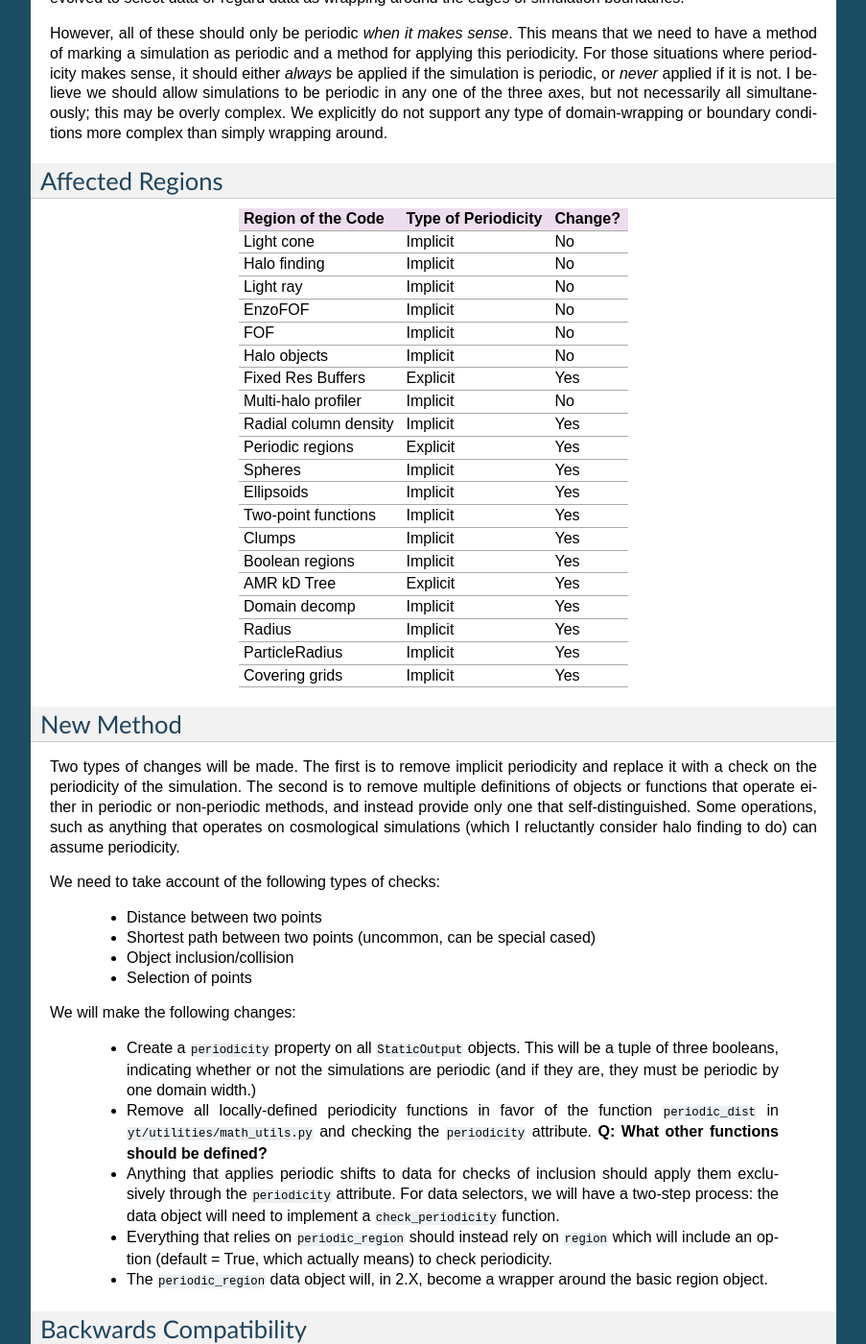
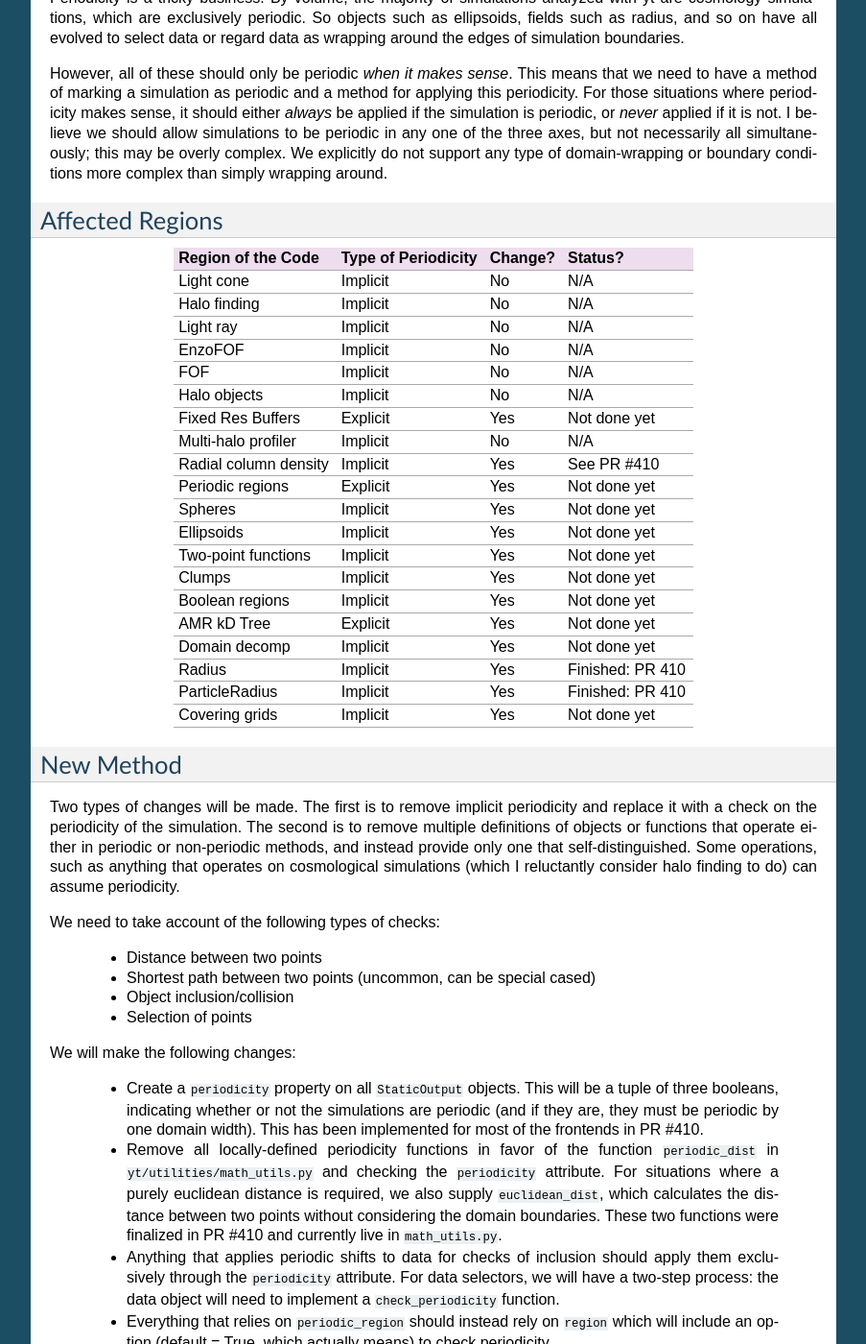
Before and after one commit to yt-project/ytep, a Sphinx documentation site: the page built from source/YTEPs/YTEP-0006.rst, in a window 1280 px wide and 1400 px high, scrolled down 703 px. Shown: the whole window at 96% size, without its empty margins (198-1101 px from the left). Built offline with Sphinx 7.4.7, drawn with Linux system fonts in a browser that asks for light colours; formulas are drawn with MathJax 3; some of the changed text lies outside the part shown.

Commit message:
Updating to reflect PR 410.

```diff
--- a/source/YTEPs/YTEP-0006.rst
+++ b/source/YTEPs/YTEP-0006.rst
@@ -18,7 +19,7 @@ use it correctly.
 Status
 ------
 
-Proposed.
+In progress.  See pull request #410: http://bitbucket.org/yt_analysis/yt/pull-request/410
 
 Project Management Links
 ------------------------
@@ -26,6 +27,7 @@ Project Management Links
   * Mailing list discussion: http://lists.spacepope.org/pipermail/yt-dev-spacepope.org/2012-December/002739.html
   * Mailing list discussion: http://lists.spacepope.org/pipermail/yt-users-spacepope.org/2012-December/003194.html
   * Issue: https://bitbucket.org/yt_analysis/yt/issue/484/fields-dont-know-about-periodic-boundary
+  * Pull request 410: http://bitbucket.org/yt_analysis/yt/pull-request/410
 
 Detailed Description
 --------------------
@@ -49,49 +51,49 @@ wrapping around.
 Affected Regions
 ----------------
 
-+---------------------------+---------------------+---------------+
-| Region of the Code        | Type of Periodicity | Change?       |
-+===========================+=====================+===============+
-| Light cone                | Implicit            | No            |
-+---------------------------+---------------------+---------------+
-| Halo finding              | Implicit            | No            |
-+---------------------------+---------------------+---------------+
-| Light ray                 | Implicit            | No            |
-+---------------------------+---------------------+---------------+
-| EnzoFOF                   | Implicit            | No            |
-+---------------------------+---------------------+---------------+
-| FOF                       | Implicit            | No            |
-+---------------------------+---------------------+---------------+
-| Halo objects              | Implicit            | No            |
-+---------------------------+---------------------+---------------+
-| Fixed Res Buffers         | Explicit            | Yes           |
-+---------------------------+---------------------+---------------+
-| Multi-halo profiler       | Implicit            | No            |
-+---------------------------+---------------------+---------------+
-| Radial column density     | Implicit            | Yes           |
-+---------------------------+---------------------+---------------+
-| Periodic regions          | Explicit            | Yes           |
-+---------------------------+---------------------+---------------+
-| Spheres                   | Implicit            | Yes           |
-+---------------------------+---------------------+---------------+
-| Ellipsoids                | Implicit            | Yes           |
-+---------------------------+---------------------+---------------+
-| Two-point functions       | Implicit            | Yes           |
-+---------------------------+---------------------+---------------+
-| Clumps                    | Implicit            | Yes           |
-+---------------------------+---------------------+---------------+
-| Boolean regions           | Implicit            | Yes           |
-+---------------------------+---------------------+---------------+
-| AMR kD Tree               | Explicit            | Yes           |
-+---------------------------+---------------------+---------------+
-| Domain decomp             | Implicit            | Yes           |
-+---------------------------+---------------------+---------------+
-| Radius                    | Implicit            | Yes           |
-+---------------------------+---------------------+---------------+
-| ParticleRadius            | Implicit            | Yes           |
-+---------------------------+---------------------+---------------+
-| Covering grids            | Implicit            | Yes           |
-+---------------------------+---------------------+---------------+
++---------------------------+---------------------+---------------+------------------+
+| Region of the Code        | Type of Periodicity | Change?       | Status?          |
++===========================+=====================+===============+==================+
+| Light cone                | Implicit            | No            | N/A              |
++---------------------------+---------------------+---------------+------------------+
+| Halo finding              | Implicit            | No            | N/A              |
++---------------------------+---------------------+---------------+------------------+
+| Light ray                 | Implicit            | No            | N/A              |
++---------------------------+---------------------+---------------+------------------+
+| EnzoFOF                   | Implicit            | No            | N/A              |
++---------------------------+---------------------+---------------+------------------+
+| FOF                       | Implicit            | No            | N/A              |
++---------------------------+---------------------+---------------+------------------+
+| Halo objects              | Implicit            | No            | N/A              |
++---------------------------+---------------------+---------------+------------------+
+| Fixed Res Buffers         | Explicit            | Yes           | Not done yet     |
++---------------------------+---------------------+---------------+------------------+
+| Multi-halo profiler       | Implicit            | No            | N/A              |
++---------------------------+---------------------+---------------+------------------+
+| Radial column density     | Implicit            | Yes           | See PR #410      |
++---------------------------+---------------------+---------------+------------------+
+| Periodic regions          | Explicit            | Yes           | Not done yet     |
++---------------------------+---------------------+---------------+------------------+
+| Spheres                   | Implicit            | Yes           | Not done yet     |
++---------------------------+---------------------+---------------+------------------+
+| Ellipsoids                | Implicit            | Yes           | Not done yet     |
++---------------------------+---------------------+---------------+------------------+
+| Two-point functions       | Implicit            | Yes           | Not done yet     |
++---------------------------+---------------------+---------------+------------------+
+| Clumps                    | Implicit            | Yes           | Not done yet     |
++---------------------------+---------------------+---------------+------------------+
+| Boolean regions           | Implicit            | Yes           | Not done yet     |
++---------------------------+---------------------+---------------+------------------+
+| AMR kD Tree               | Explicit            | Yes           | Not done yet     |
++---------------------------+---------------------+---------------+------------------+
+| Domain decomp             | Implicit            | Yes           | Not done yet     |
++---------------------------+---------------------+---------------+------------------+
+| Radius                    | Implicit            | Yes           | Finished: PR 410 |
++---------------------------+---------------------+---------------+------------------+
+| ParticleRadius            | Implicit            | Yes           | Finished: PR 410 |
++---------------------------+---------------------+---------------+------------------+
+| Covering grids            | Implicit            | Yes           | Not done yet     |
++---------------------------+---------------------+---------------+------------------+
 
 New Method
 ----------
@@ -115,11 +117,15 @@ We will make the following changes:
 
  * Create a ``periodicity`` property on all ``StaticOutput`` objects.  This
    will be a tuple of three booleans, indicating whether or not the simulations
-   are periodic (and if they are, they must be periodic by one domain width.)
+   are periodic (and if they are, they must be periodic by one domain width).
+   This has been implemented for most of the frontends in PR #410.
  * Remove all locally-defined periodicity functions in favor of
    the function ``periodic_dist`` in ``yt/utilities/math_utils.py`` and
-   checking the ``periodicity`` attribute.  **Q: What other functions should be
-   defined?**
+   checking the ``periodicity`` attribute.  For situations where a purely
+   euclidean distance is required, we also supply ``euclidean_dist``, which
+   calculates the distance between two points without considering the domain
+   boundaries.  These two functions were finalized in PR #410 and currently live
+   in ``math_utils.py``.
  * Anything that applies periodic shifts to data for checks of inclusion should
    apply them exclusively through the ``periodicity`` attribute.  For data
    selectors, we will have a two-step process: the data object will need to
```
Also changed, not shown: other parts of source/YTEPs/YTEP-0006.rst (+2 -1 lines).
